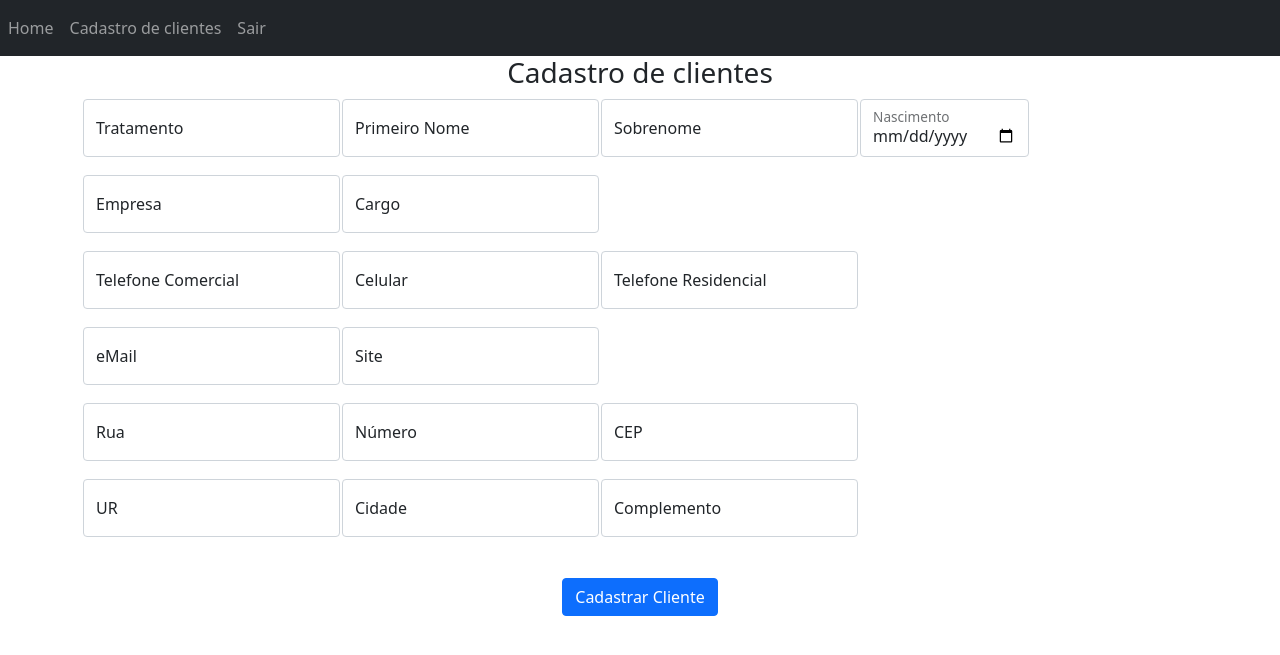
After one commit to ulissesmoreno/CRM, a Flask app: page /cadcliente in a window 1280 px wide. The commit adds this page. Shown: the top 655 px of the page. Run offline with Flask 2, Linux system fonts and the light colour scheme; a user stored in the database is signed in; some libraries are stand-ins or nearby versions.

Commit message:
Segundo Commit

```diff
--- a/website/templates/base.html
+++ b/website/templates/base.html
@@ -27,11 +27,8 @@
             <div class="collapse navbar-collapse" id="navbar">
                 <div class="navbar-nav">
                     {% if user.is_authenticated %}
-                    <a class="nav-item nav-link" id="fornec" href="/fornec">Fornecedores</a>
-                    <a class="nav-item nav-link" id="cliente" href="/">Clientes</a>
-                    <a class="nav-item nav-link" id="categorias" href="/cat">Categorias</a>
-                    <a class="nav-item nav-link" id="lista_user" href="/lista_user">Usuários</a>
                     <a class="nav-item nav-link" id="home" href="/">Home</a>
+                    <a class="nav-item nav-link" id="cliente" href="/cadcliente">Cadastro de clientes</a>
                     <a class="nav-item nav-link" id="logout" href="/logout">Sair</a>
                     {% else %}
                     <a class="nav-item nav-link" id="login" href="/login">Entrar</a>
--- /dev/null
+++ b/website/templates/cadcliente.html
@@ -0,0 +1,265 @@
+{% extends "base.html" %}
+{% block title %} Cadastro de Fornecedores {% endblock %}
+{% block content %}
+
+<form method="POST" class="form-floating">
+    <h3 align="center">Cadastro de clientes</h3>
+
+    <table>
+        <tr>
+            <td>
+                <div class="form-floating mb-3">
+                    <input
+                        type="text"
+                        class="form-control"
+                        id="razaosocial"
+                        name="razaosocial"
+                        placeholder=""
+                    >
+                    <label for="razaosocial">
+                        Tratamento
+                    </label>
+                </div>
+            </td>
+            <td>
+                <div class="form-floating mb-3">
+                    <input
+                        type="text"
+                        class="form-control"
+                        id="razaosocial"
+                        name="razaosocial"
+                        placeholder=""
+                    >
+                    <label for="razaosocial">
+                        Primeiro Nome
+                    </label>
+                </div>
+            </td>
+            <td>
+                <div class="form-floating mb-3">
+                    <input
+                        type="text"
+                        class="form-control"
+                        id="razaosocial"
+                        name="razaosocial"
+                        placeholder=""
+                    >
+                    <label for="razaosocial">
+                        Sobrenome
+                    </label>
+                </div>
+            </td>
+            <td>
+                <div class="form-floating mb-3">
+                    <input
+                        type="date"
+                        class="form-control"
+                        id="razaosocial"
+                        name="razaosocial"
+                        placeholder=""
+                    >
+                    <label for="razaosocial">
+                        Nascimento
+                    </label>
+                </div>
+            </td>
+        </tr>
+        <tr>
+            <td>
+                <div class="form-floating mb-3">
+                    <input
+                        type="text"
+                        class="form-control"
+                        id="razaosocial"
+                        name="razaosocial"
+                        placeholder=""
+                    >
+                    <label for="razaosocial">
+                        Empresa
+                    </label>
+                </div>
+            </td>
+            <td>
+                <div class="form-floating mb-3">
+                    <input
+                        type="text"
+                        class="form-control"
+                        id="razaosocial"
+                        name="razaosocial"
+                        placeholder=""
+                    >
+                    <label for="razaosocial">
+                        Cargo
+                    </label>
+                </div>
+            </td>
+        </tr>
+        <tr>
+            <td>
+                <div class="form-floating mb-3">
+                    <input
+                        type="text"
+                        class="form-control"
+                        id="razaosocial"
+                        name="razaosocial"
+                        placeholder=""
+                    >
+                    <label for="razaosocial">
+                        Telefone Comercial
+                    </label>
+                </div>
+            </td>
+            <td>
+                <div class="form-floating mb-3">
+                    <input
+                        type="text"
+                        class="form-control"
+                        id="razaosocial"
+                        name="razaosocial"
+                        placeholder=""
+                    >
+                    <label for="razaosocial">
+                        Celular
+                    </label>
+                </div>
+            </td>
+            <td>
+                <div class="form-floating mb-3">
+                    <input
+                        type="text"
+                        class="form-control"
+                        id="razaosocial"
+                        name="razaosocial"
+                        placeholder=""
+                    >
+                    <label for="razaosocial">
+                        Telefone Residencial
+                    </label>
+                </div>
+            </td>
+        </tr>
+        <tr>
+            <td>
+                <div class="form-floating mb-3">
+                    <input
+                        type="email"
+                        class="form-control"
+                        id="razaosocial"
+                        name="razaosocial"
+                        placeholder=""
+                    >
+                    <label for="razaosocial">
+                        eMail
+                    </label>
+                </div>
+            </td>
+            <td>
+                <div class="form-floating mb-3">
+                    <input
+                        type="text"
+                        class="form-control"
+                        id="razaosocial"
+                        name="razaosocial"
+                        placeholder=""
+                    >
+                    <label for="razaosocial">
+                        Site
+                    </label>
+                </div>
+            </td>
+        </tr>
+        <tr>
+            <td>
+                <div class="form-floating mb-3">
+                    <input
+                        type="text"
+                        class="form-control"
+                        id="razaosocial"
+                        name="razaosocial"
+                        placeholder=""
+                    >
+                    <label for="razaosocial">
+                        Rua
+                    </label>
+                </div>
+            </td>
+            <td>
+                <div class="form-floating mb-3">
+                    <input
+                        type="text"
+                        class="form-control"
+                        id="razaosocial"
+                        name="razaosocial"
+                        placeholder=""
+                    >
+                    <label for="razaosocial">
+                        Número
+                    </label>
+                </div>
+            </td>
+            <td>
+                <div class="form-floating mb-3">
+                    <input
+                        type="text"
+                        class="form-control"
+                        id="razaosocial"
+                        name="razaosocial"
+                        placeholder=""
+                    >
+                    <label for="razaosocial">
+                        CEP
+                    </label>
+                </div>
+            </td>
+        </tr>
+        <tr>
+            <td>
+                <div class="form-floating mb-3">
+                    <input
+                        type="text"
+                        class="form-control"
+                        id="razaosocial"
+                        name="razaosocial"
+                        placeholder=""
+                    >
+                    <label for="razaosocial">
+                        UR
+                    </label>
+                </div>
+            </td>
+        <td>
+                <div class="form-floating mb-3">
+                    <input
+                        type="text"
+                        class="form-control"
+                        id="razaosocial"
+                        name="razaosocial"
+                        placeholder=""
+                    >
+                    <label for="razaosocial">
+                        Cidade
+                    </label>
+                </div>
+            </td>
+        <td>
+                <div class="form-floating mb-3">
+                    <input
+                        type="text"
+                        class="form-control"
+                        id="razaosocial"
+                        name="razaosocial"
+                        placeholder=""
+                    >
+                    <label for="razaosocial">
+                        Complemento
+                    </label>
+                </div>
+            </td>
+        </tr>
+    </table>
+    <br />
+    <div align="center">
+        <button type="submit" class="btn btn-primary">Cadastrar Cliente</button>
+    </div>
+</form>
+{% endblock %}
--- a/website/views.py
+++ b/website/views.py
@@ -1,6 +1,6 @@
 from flask import Blueprint, render_template, request, flash, jsonify
 from flask_login import login_required, current_user
-from .models import Categoria, User
+from .models import Clientes, User
 from . import db
 import json
 import pandas as pd
@@ -14,9 +14,9 @@ def lista_user():
     cat = User.query.all()
     return render_template("lista_user.html", user=current_user, cat=cat)
 
-@views.route('/fornec', methods=['GET','POST'])
+@views.route('/cadcliente', methods=['GET','POST'])
 @login_required
-def fornec():
+def cliente():
     if request.method == 'POST1': #mudar
         razaoSocial = request.form.get('cat')
         nomeFantasia = request.form.get('cat')
@@ -30,8 +30,8 @@ def fornec():
             db.session.commit()
             flash('Categoria Cadastrada', category='success')
 
-    cat = Categoria.query.all()
-    return render_template("fornec.html", user=current_user, cat=cat)
+    #cat = Clientes.query.all()
+    return render_template("cadcliente.html", user=current_user)#, cat=cat)
 
 @views.route('/cat', methods=['GET','POST'])
 @login_required
```
Also changed, not shown: website/models.py (+20 -1 lines).
